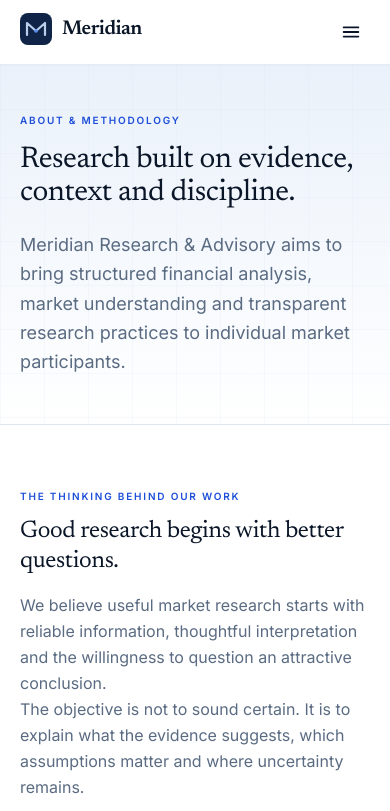
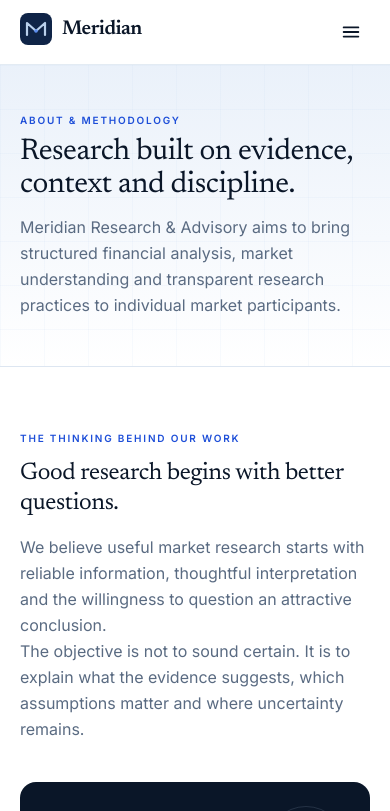
Before and after one commit to dilseresearchlab-git/Advisory, a Next.js app: page /about in a window 390 px wide. Shown: the top 811 px of the page. Built offline with nearby package versions, Linux system fonts and the light colour scheme.

Commit message:
saving the heor description font and the margins in small screen

```diff
--- a/src/components/ui.jsx
+++ b/src/components/ui.jsx
@@ -56,8 +56,8 @@ export function PageHero({ eyebrow, title, children }) {
       <div className="grid-bg absolute inset-0 opacity-60" aria-hidden="true" />
       <Container className="relative py-12 sm:py-16 lg:py-24">
         <p className="eyebrow">{eyebrow}</p>
-        <h1 className="mt-4 max-w-3xl text-3xl leading-[1.1] sm:text-4xl lg:text-5xl">{title}</h1>
-        {children && <p className="mt-5 max-w-2xl text-lg leading-relaxed text-muted">{children}</p>}
+        <h1 className="mt-2 md:mt-4 max-w-3xl text-3xl leading-[1.1] sm:text-4xl lg:text-5xl">{title}</h1>
+        {children && <p className="mt-3 md:mt-5 max-w-2xl text-base md:text-lg leading-relaxed text-muted">{children}</p>}
       </Container>
     </section>
   );
```
